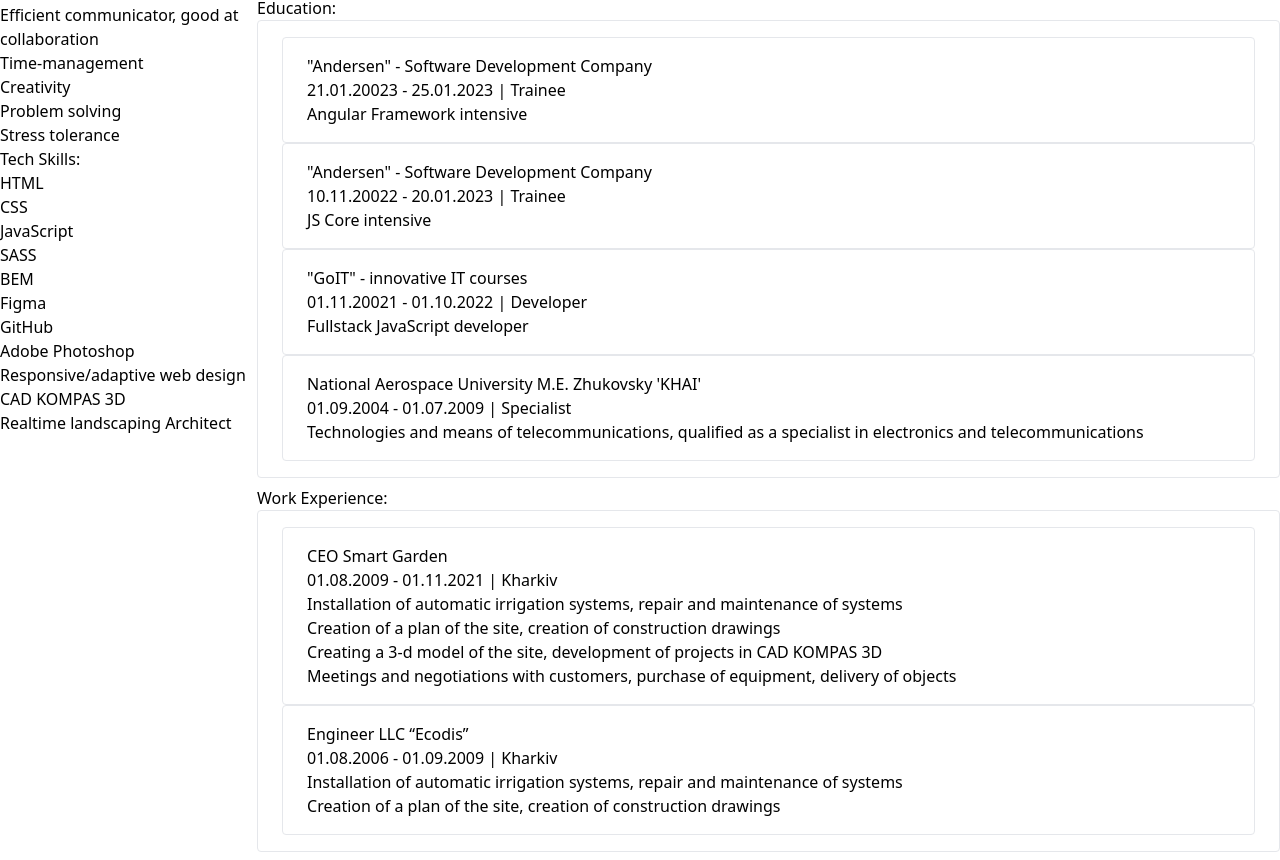
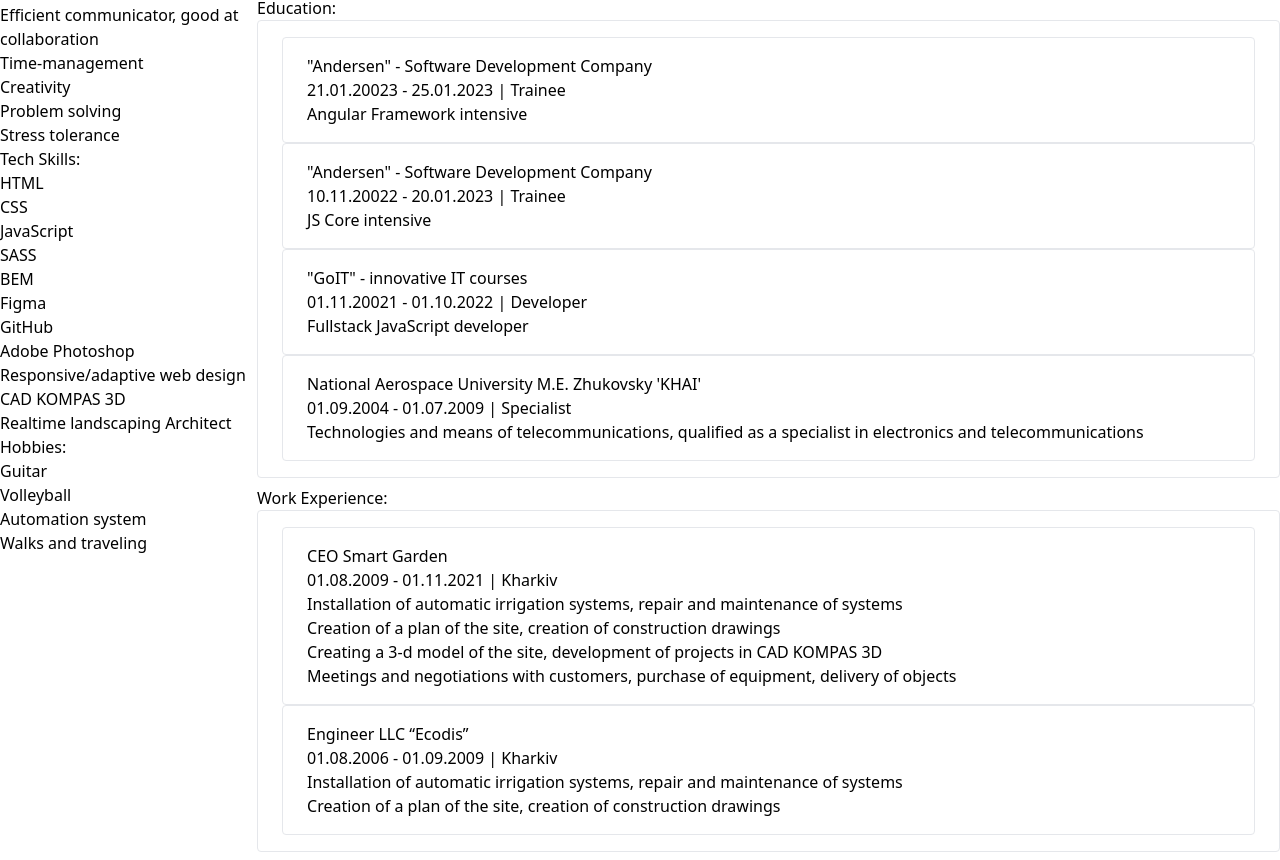
Before and after one commit to TkachukRR/22-Resume-Angular, an Angular app: page / in a window 1280 px wide. Shown: the part 642-1502 px from the top of the page. Built offline with nearby package versions, Linux system fonts and the light colour scheme.

Commit message:
finished hobbies component

```diff
--- a/src/app/app.component.html
+++ b/src/app/app.component.html
@@ -27,5 +27,6 @@
     <app-location [info]="fullInfo" [pageLanguage]="pageLang"></app-location>
     <app-contacts [info]="fullInfo" [pageLanguage]="pageLang"></app-contacts>
     <app-skills [info]="fullInfo" [pageLanguage]="pageLang"></app-skills>
+    <app-hobbies [info]="fullInfo" [pageLanguage]="pageLang"></app-hobbies>
   </aside>
 </div>
--- a/src/app/app.module.ts
+++ b/src/app/app.module.ts
@@ -13,6 +13,7 @@ import { BirthdayComponent } from './components/birthday/birthday.component';
 import { LocationComponent } from './components/location/location.component';
 import { ContactsComponent } from './components/contacts/contacts.component';
 import { SkillsComponent } from './components/skills/skills.component';
+import { HobbiesComponent } from './components/hobbies/hobbies.component';
 
 @NgModule({
   declarations: [
@@ -26,6 +27,7 @@ import { SkillsComponent } from './components/skills/skills.component';
     LocationComponent,
     ContactsComponent,
     SkillsComponent,
+    HobbiesComponent,
   ],
   imports: [BrowserModule, AppRoutingModule, FormsModule],
   providers: [],
--- a/src/app/components/hobbies/hobbies.component.html
+++ b/src/app/components/hobbies/hobbies.component.html
@@ -0,0 +1,4 @@
+<h2>{{ info.hobbies.sectionTitle[pageLanguage] }}</h2>
+<ul>
+  <li *ngFor="let hobbi of info.hobbies[pageLanguage]">{{ hobbi }}</li>
+</ul>
```
Also changed, not shown: src/app/components/hobbies/hobbies.component.ts (+9 -0 lines).
